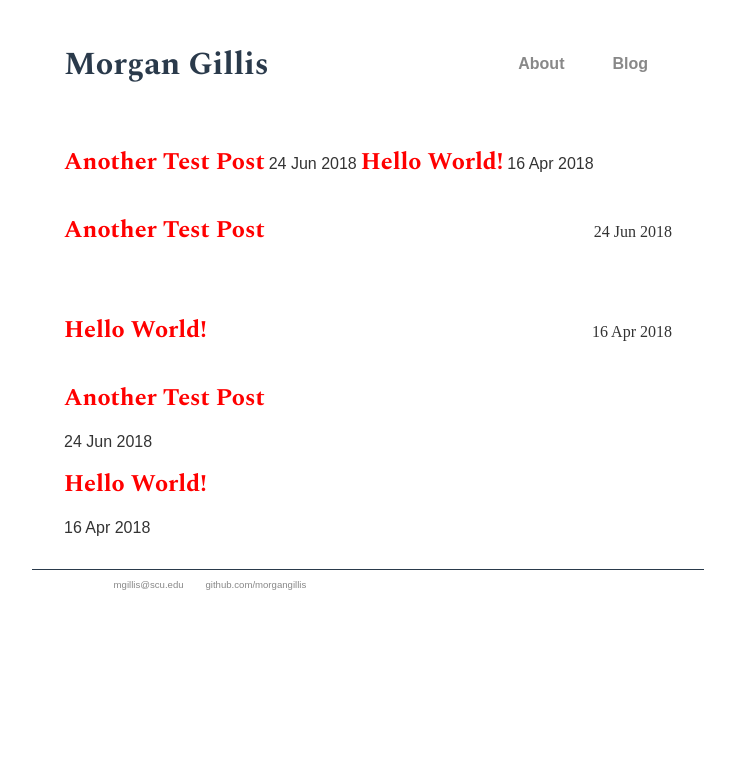
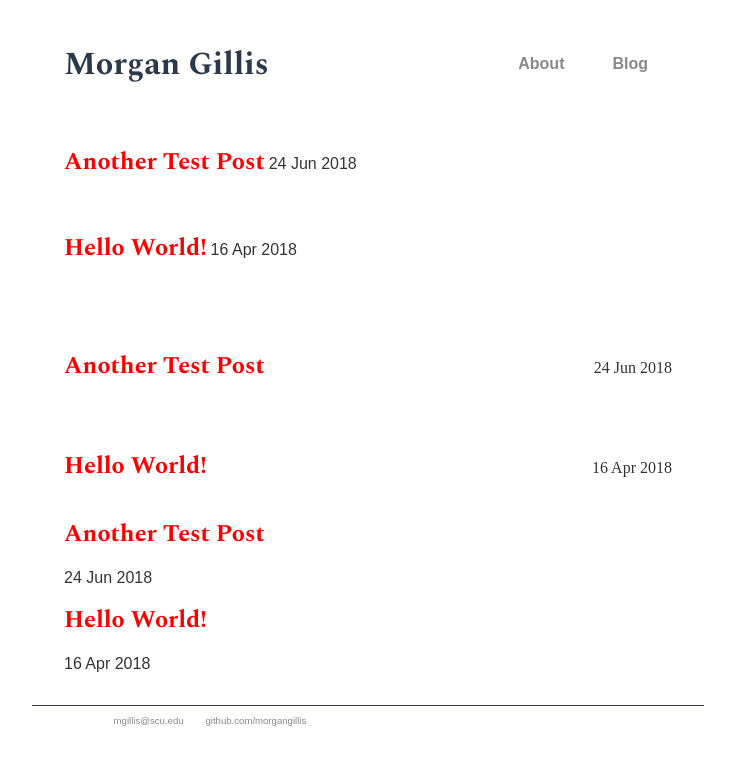
Before and after one commit to morgangillis/morgangillis.github.io, a Jekyll site: the page built from blog.md, in a window 1280 px wide. Shown: the top 765 px of the page, without its empty margins (272-1007 px from the left). Built offline with Jekyll 4.4.1, drawn with Linux system fonts in a browser that asks for light colours; some web fonts are replaced.

Commit message:
Update blog.md

```diff
--- a/blog.md
+++ b/blog.md
@@ -5,7 +5,7 @@ permalink: /blog/
 ---
 
 {% for post in site.posts %}
-<h4 style="display:inline;"><a href="{{ post.url }}" title="{{ post.title }}">{{ post.title }}</a></h4> <p style="display:inline;">{{ post.date | date_to_string }}</p>
+<h4 style="display:inline;"><a href="{{ post.url }}" title="{{ post.title }}">{{ post.title }}</a></h4> <p style="display:inline;">{{ post.date | date_to_string }}</p><br>
 {% endfor %}
 
 {% for post in site.posts %}
```
